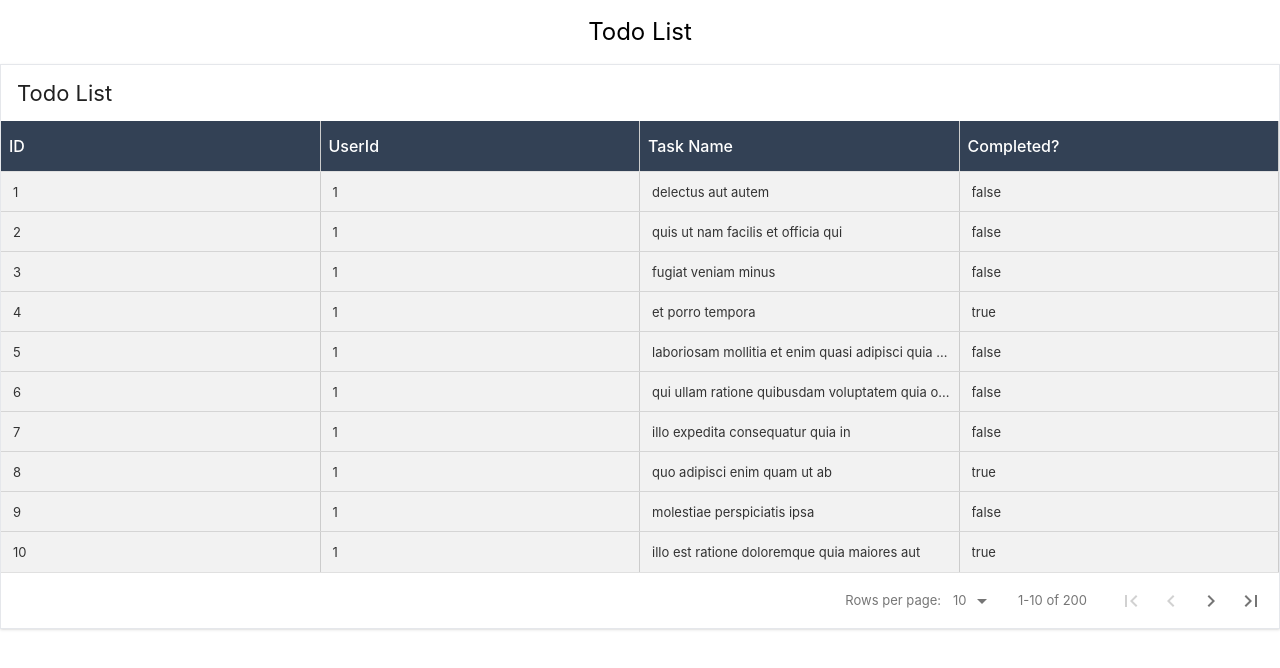
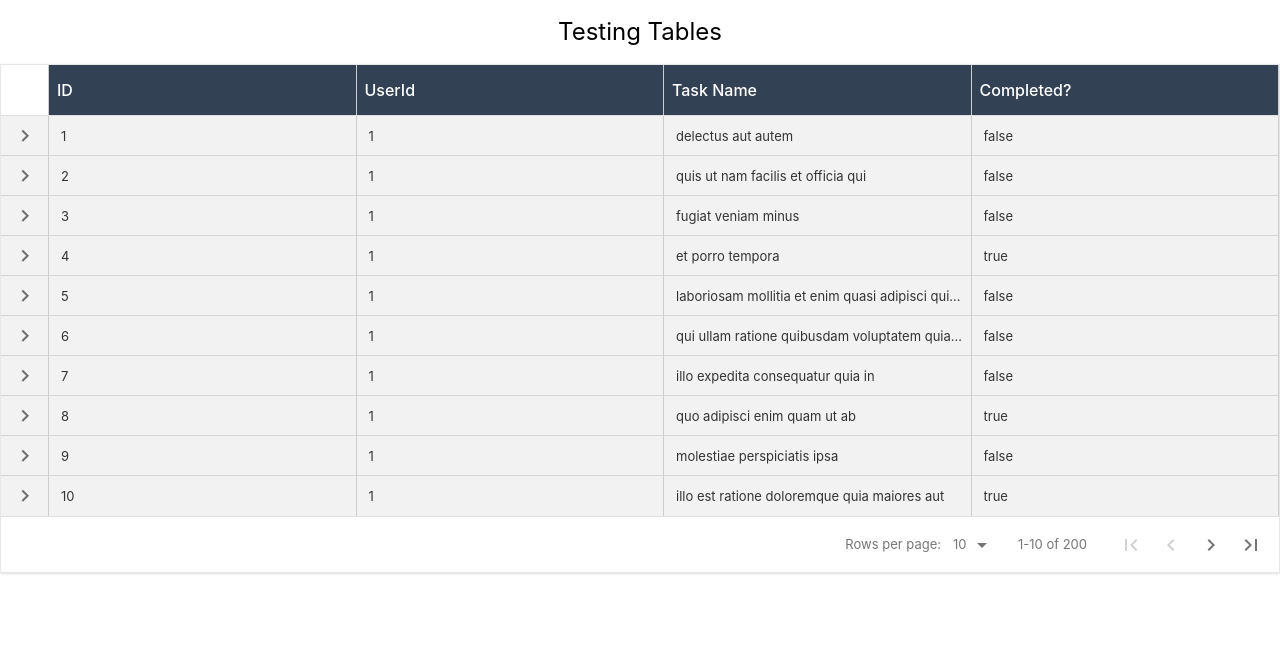
Before and after one commit to Burgesskeith/dataTable, a React (Create React App) app: page / in a window 1280 px wide. Shown: the top 668 px of the page. Built offline with nearby package versions, Linux system fonts and the light colour scheme.

Commit message:
Added the drop down option

```diff
--- a/src/components/TodoList.js
+++ b/src/components/TodoList.js
@@ -1316,16 +1316,16 @@ function TodoList() {
   return (
     <Fragment>
       <div>
-        <h1 className="text-center py-4 text-2xl">Todo List</h1>
+        <h1 className="text-center py-4 text-2xl">Testing Tables</h1>
       </div>
       <div className="container border shadow mx-auto">
         <DataTable
-          title="Todo List"
+          // title="Todo List"
           columns={columns}
           data={data}
           customStyles={customStyles}
-          // expandableRows
-          // expandableRowsComponent={ExpandedComponent}
+          expandableRows
+          expandableRowsComponent={ExpandedComponent}
           // selectableRows
           // striped
 
```
